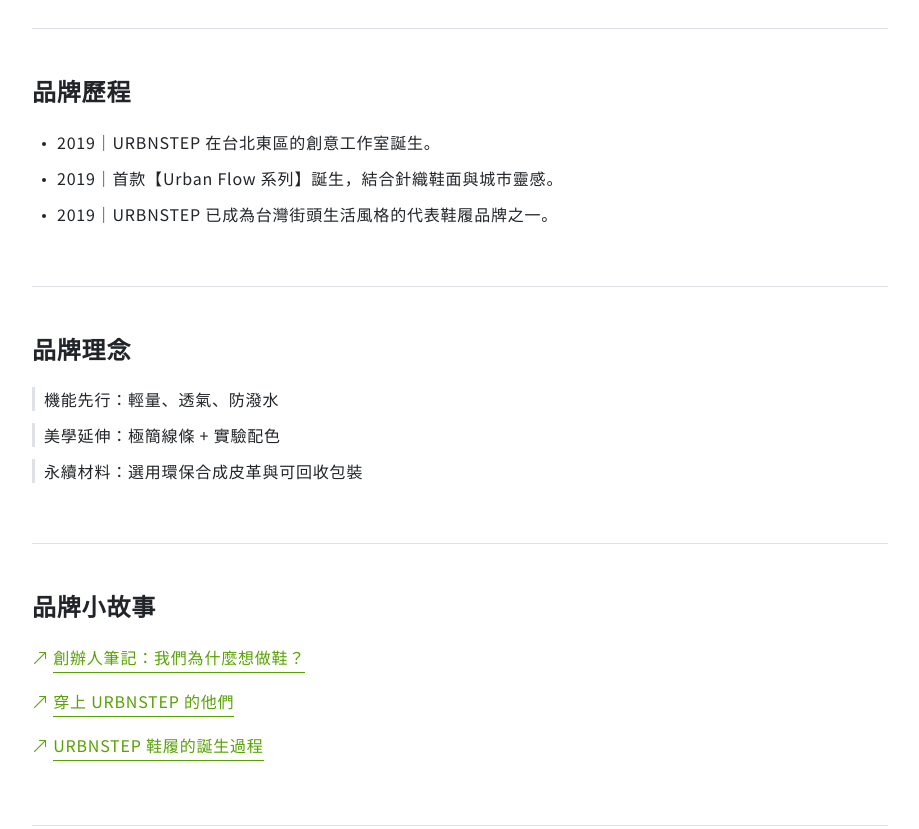
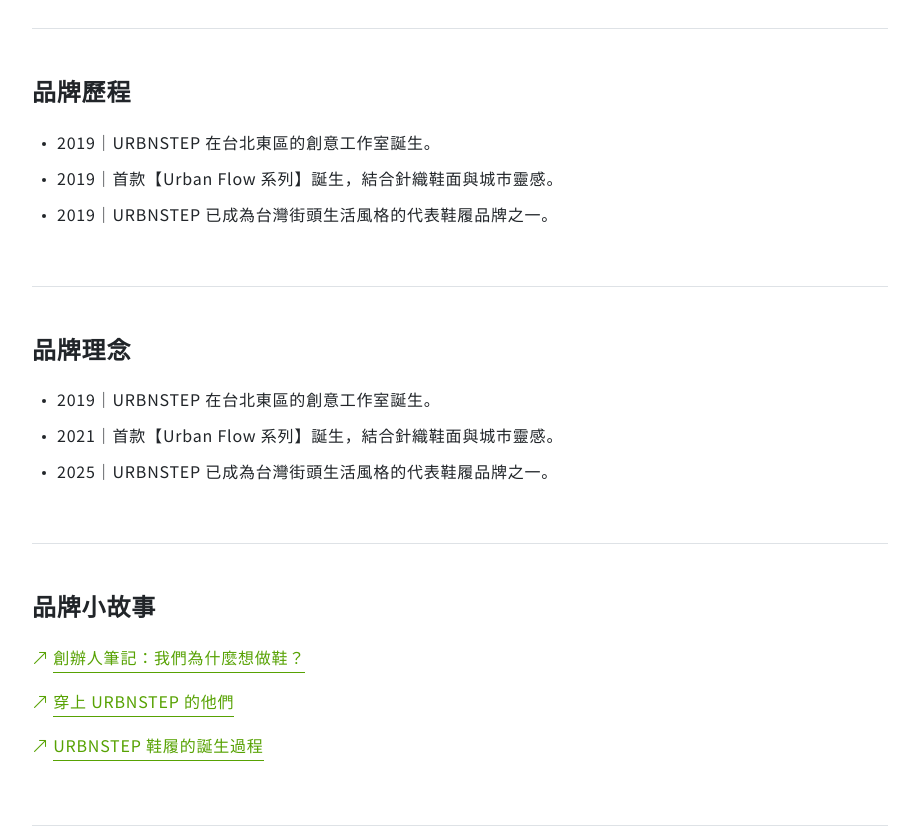
Before and after one commit to testPd606/operation, a plain HTML site: page index.html in a window 1280 px wide. Shown: the part 980-1809 px from the top of the page, without its empty margins (180-1099 px from the left). Drawn offline with nearby package versions, Linux system fonts and the light colour scheme.

Commit message:
修改品牌理念ul改成ol

```diff
--- a/index.html
+++ b/index.html
@@ -31,11 +31,11 @@
         </section>
         <section class="section">
             <h2 class="section_title">品牌理念</h2>
-            <ul class="section_ul-idea">
-                <li>機能先行：輕量、透氣、防潑水</li>
-                <li>美學延伸：極簡線條 + 實驗配色</li>
-                <li>永續材料：選用環保合成皮革與可回收包裝</li>
-            </ul>
+            <ol class="section_ul-course">
+                <li>2019｜URBNSTEP 在台北東區的創意工作室誕生。</li>
+                <li>2021｜首款【Urban Flow 系列】誕生，結合針織鞋面與城市靈感。</li>
+                <li>2025｜URBNSTEP 已成為台灣街頭生活風格的代表鞋履品牌之一。</li>
+            </ol>
         </section>
         <section class="section">
             <h2 class="section_title">品牌小故事</h2>
```
